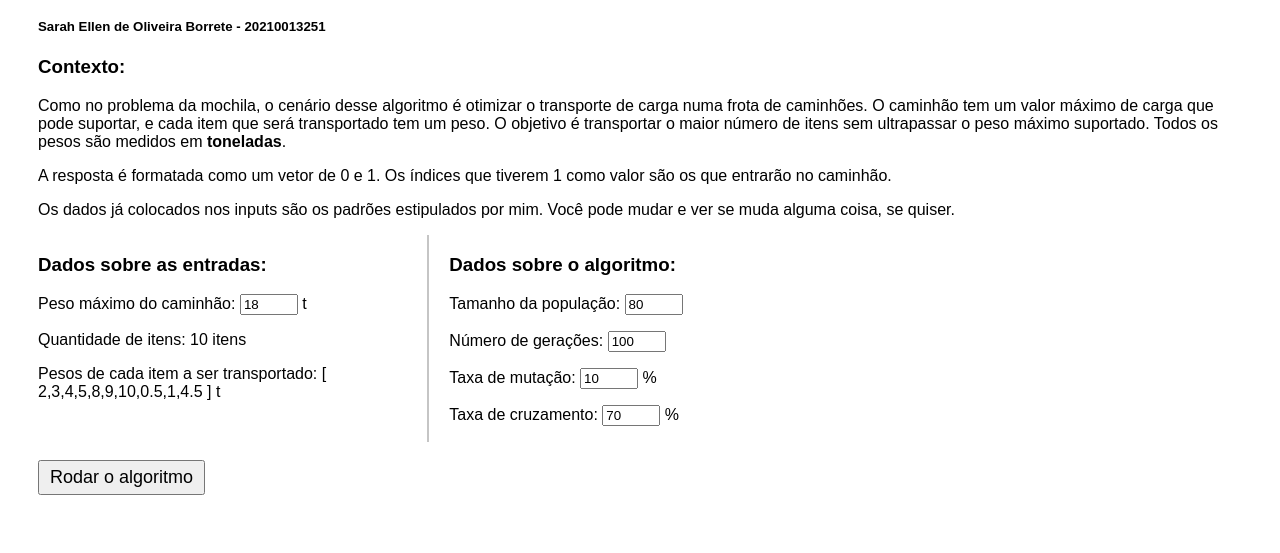
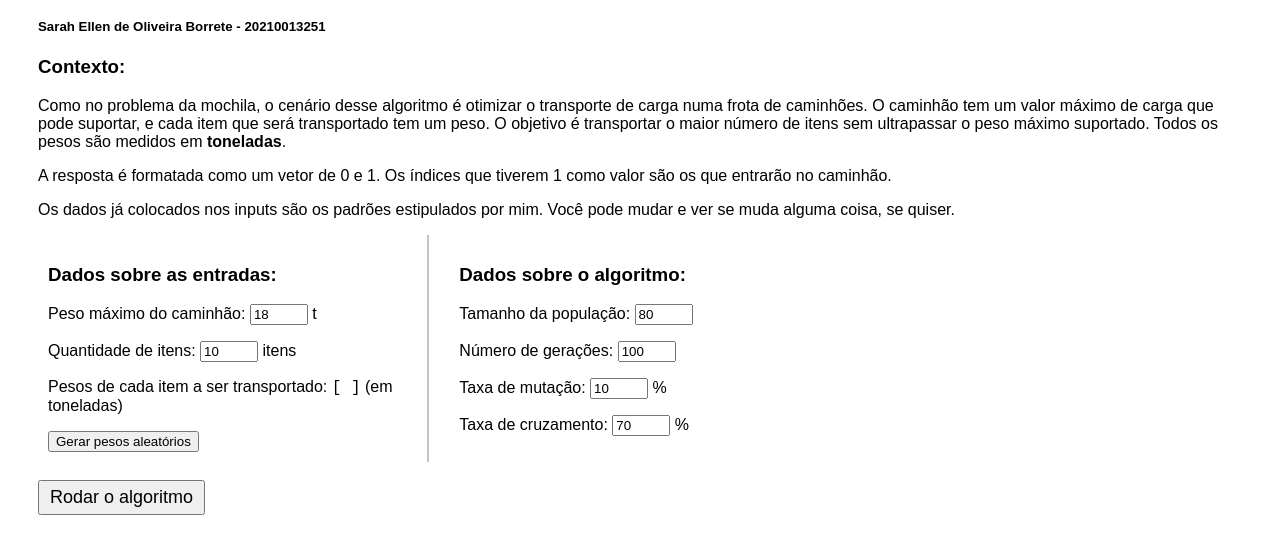
Before and after one commit to tartaponei/TrabAlgoritmoGenetico, a plain HTML site: page index.html in a window 1280 px wide. Shown: the part 149-702 px from the top of the page. Drawn offline with Linux system fonts and the light colour scheme.

Commit message:
Colocado algoritmo pra erar pesos aleatórios

```diff
--- a/app.js
+++ b/app.js
@@ -6,8 +6,9 @@
 // - O resultado é um vetor contendo 0 (índice não incluso no caminhão) ou 1 (índice não incluso no caminhão)
 
 // constantes do problema
-const PESOS = [2, 3, 4, 5, 8, 9, 10, 0.5, 1, 4.5]; // pesos dos itens em toneladas
-//const VALORES = [3, 4, 5, 6]; // valores dos itens
+// são var pq o usuário muda
+var PESOS = []; // pesos dos itens em toneladas
+var QTDE_ITENS = 10;
 var CAPACIDADE_CAMINHAO = 18; // capacidade máxima em toneladas do caminhão
 
 // constantes do algoritmo
@@ -18,8 +19,8 @@ var NUM_GERACOES = 100; // número de gerações
 
 function addDadosEntrada() {
     // let valorPesoMax = document.getElementById("valorPesoMax");
-    let valoresPesoItens = document.getElementById("valoresPesoItens");
-    let valorNumItens = document.getElementById("valorNumItens");
+    // let valoresPesoItens = document.getElementById("valoresPesoItens");
+    // let valorNumItens = document.getElementById("valorNumItens");
 
     // let valorTamPopulacao = document.getElementById("valorTamPopulacao");
     // let valorNumGeracoes = document.getElementById("valorNumGeracoes");
@@ -27,8 +28,8 @@ function addDadosEntrada() {
     // let valorTaxaCruzamento = document.getElementById("valorTaxaCruzamento");
 
     // valorPesoMax.innerHTML = CAPACIDADE_CAMINHAO;
-    valoresPesoItens.innerHTML = '[ ' + PESOS + ' ]';
-    valorNumItens.innerHTML = PESOS.length;
+    // valoresPesoItens.innerHTML = '[ ' + PESOS + ' ]';
+    // valorNumItens.innerHTML = PESOS.length;
 
     // valorTamPopulacao.innerHTML = TAM_POPULACAO;
     // valorNumGeracoes.innerHTML = NUM_GERACOES;
@@ -36,9 +37,25 @@ function addDadosEntrada() {
     // valorTaxaCruzamento.innerHTML = TAXA_CRUZAMENTO * 100;
 }
 
+function criarPesosItens() {
+    PESOS.length = 0;
+
+    let valorNumItens = document.getElementById("valorNumItens").value;
+    QTDE_ITENS = valorNumItens;
+
+    for (let i = 0; i < QTDE_ITENS; i++) {
+        PESOS.push(parseFloat((Math.random() * 15).toFixed(1)));
+    }
+    console.log(PESOS);
+
+    let valoresPesoItens = document.getElementById("valoresPesoItens");
+    valoresPesoItens.innerHTML = '[ ' + PESOS + ' ]';
+}
+
 // cria um indivíduo aleatório
 function criarIndividuo() {
     const individuo = [];
+
     for (let i = 0; i < PESOS.length; i++) {
         individuo.push(Math.random() < 0.5 ? 0 : 1); // escolhe aleatoriamente um número entre 0 e 1. se for menor que 0.5 é 0 se for maior é 1
     }
@@ -193,13 +210,13 @@ function algoritmoGenetico() {
         <p>Indivíduo: [
     ` + melhoresIndividuos[0].individuo + ` ]</p>
         <p> Peso total da carga no caminhão:
-    ` + melhoresIndividuos[0].pesoTotal + `t </p>
+    ` + melhoresIndividuos[0].pesoTotal.toFixed(1) + `t </p>
         <p> Quantidade de itens no caminhão:
     ` + melhoresIndividuos[0].qtdeTotal + ` itens </p>`;
 
     console.log('Melhor solução encontrada:');
     console.log('Indivíduo:', melhoresIndividuos[0].individuo);
-    console.log('Peso da carga:', melhoresIndividuos[0].pesoTotal, ', da máxima de', CAPACIDADE_CAMINHAO);
+    console.log('Peso da carga:', melhoresIndividuos[0].pesoTotal.toFixed(1), ', da máxima de', CAPACIDADE_CAMINHAO);
     console.log('Quantidade de itens:', melhoresIndividuos[0].qtdeTotal, ', da máxima de', PESOS.length);
 }
 
--- a/index.html
+++ b/index.html
@@ -23,8 +23,10 @@
             <h3>Dados sobre as entradas:</h3>
             <!-- <p class="pesoMax">Peso máximo do caminhão: <span id="valorPesoMax"></span>t</p> -->
             <p class="pesoMax">Peso máximo do caminhão: <input class="input" type="number" id="valorPesoMax" value="18"></input> t</p>
-            <p class="numItens">Quantidade de itens: <span id="valorNumItens"></span> itens</p>
-            <p class="pesoItens">Pesos de cada item a ser transportado: <span id="valoresPesoItens"></span> t</p>
+            <!-- <p class="numItens">Quantidade de itens: <span id="valorNumItens"></span> itens</p> -->
+            <p class="numItens">Quantidade de itens: <input class="input" type="number" id="valorNumItens" value="10"></input> itens</p>
+            <p class="pesoItens">Pesos de cada item a ser transportado: <span id="valoresPesoItens">[ ]</span> (em toneladas)</p>
+            <button class="gerarPesosBtn" onclick="criarPesosItens()">Gerar pesos aleatórios</button>
         </div>
 
         <div class="algoritmo">
--- a/style.css
+++ b/style.css
@@ -11,13 +11,19 @@ body {
     padding: 30px;
 }
 
+#valoresPesoItens {
+    font-family: 'Courier New', Courier, monospace;
+}
+
 .entradas {
     border-right: 2px solid #0000003a;
     margin-right: 10px;
+    padding: 10px;
 }
 
 .algoritmo {
     margin-left: 10px;
+    padding: 10px;
 }
 
 .rodarBtn {
```
